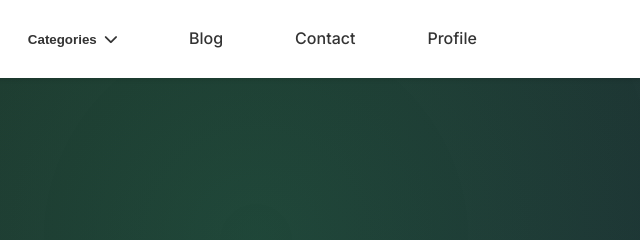
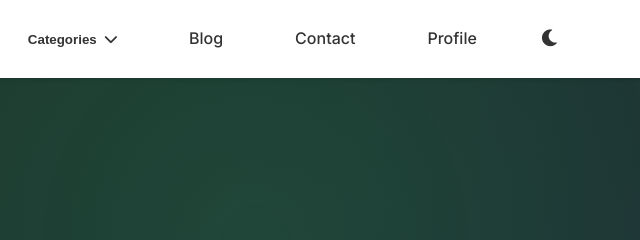
Before and after one commit to Mohi-7/Eco-Sphere, a plain HTML site: page index.html in a window 1280 px wide. Both pictures are taken after a click on the button "Toggle dark mode". Shown: the top 240 px of the page, 640-1280 px from the left. Drawn offline with nearby package versions, Linux system fonts and the light colour scheme.

Commit message:
Update styles.css

```diff
--- a/styles.css
+++ b/styles.css
@@ -515,7 +515,7 @@
   .theme-toggle {
     background: none;
     border: none;
-    color: var(--text-dark);
+    color: var(--text-light);
     cursor: pointer;
     font-size: 1.2rem;
     padding: 0.5rem;
@@ -525,7 +525,7 @@
   }
 
   .dark-mode .theme-toggle {
-    color: var(--text-dark);
+    color: var(--text-light);
   }
 
   .theme-toggle:hover {
```
